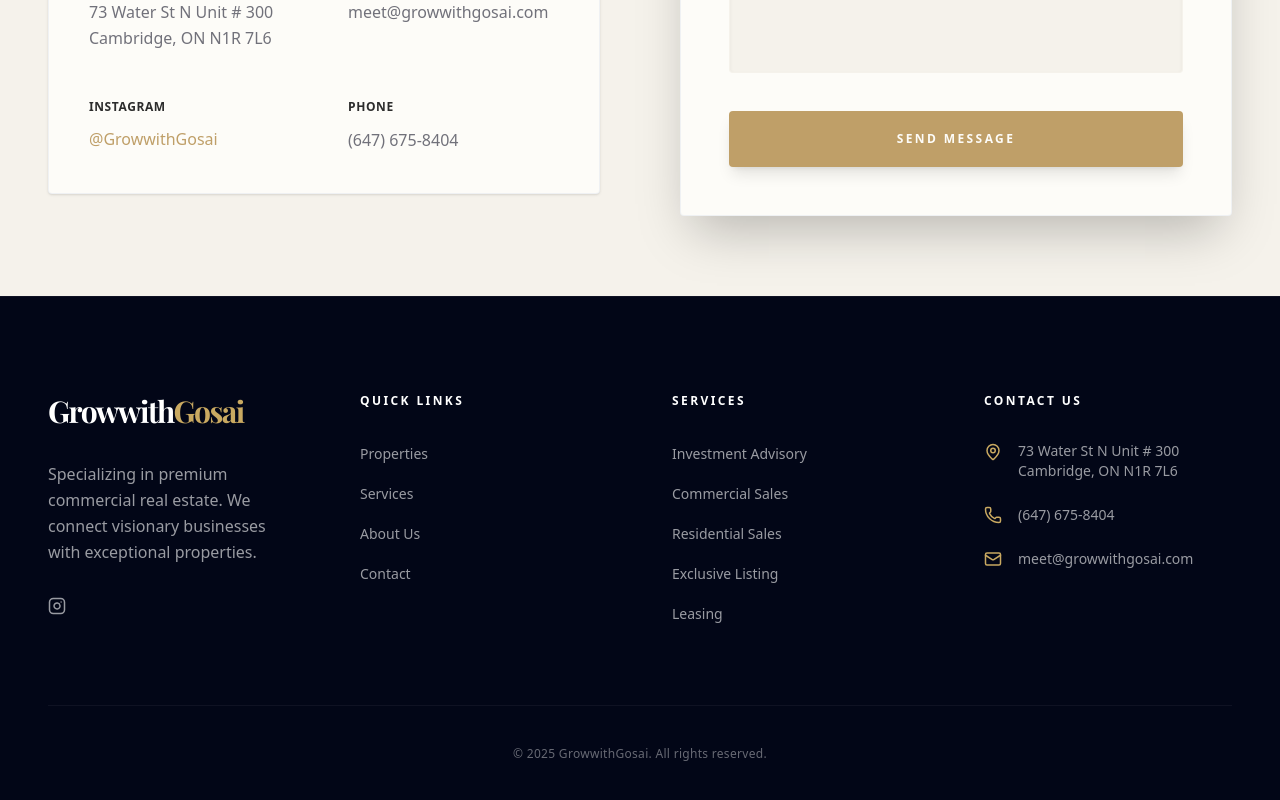
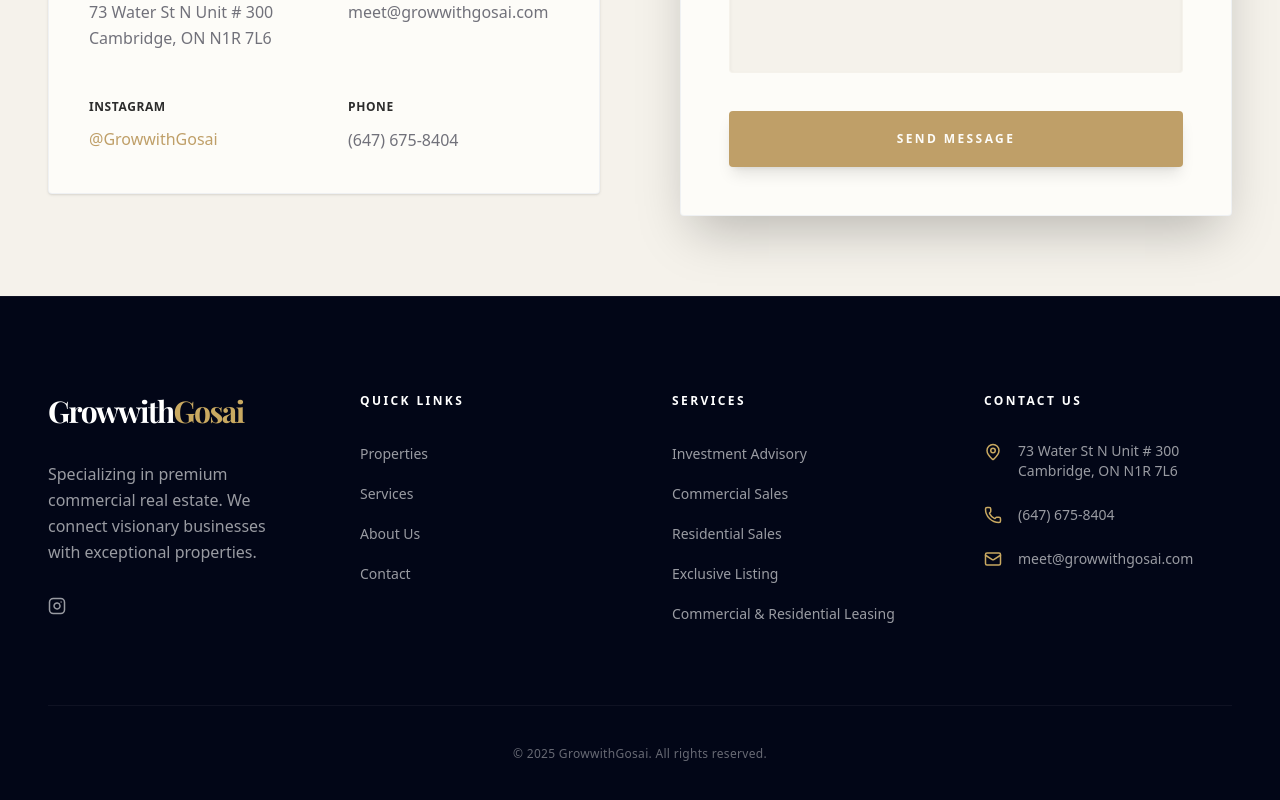
Before and after one commit to Sidd07/grow-with-gosai, a Next.js app: page / in a window 1280 px wide. Shown: the part 4096-4896 px from the top of the page. Built offline with nearby package versions, Linux system fonts and the light colour scheme; no server answers; a web font is replaced by a local one.

Commit message:
Footer: rename leasing to Commercial & Residential Leasing and finalize links

```diff
--- a/src/components/Footer.tsx
+++ b/src/components/Footer.tsx
@@ -74,7 +74,7 @@
                             </li>
                             <li>
                                 <Link href="/services/leasing" className="text-white/60 hover:text-[var(--accent)] transition-colors font-light text-sm">
-                                    Leasing
+                                    Commercial & Residential Leasing
                                 </Link>
                             </li>
                         </ul>
```
